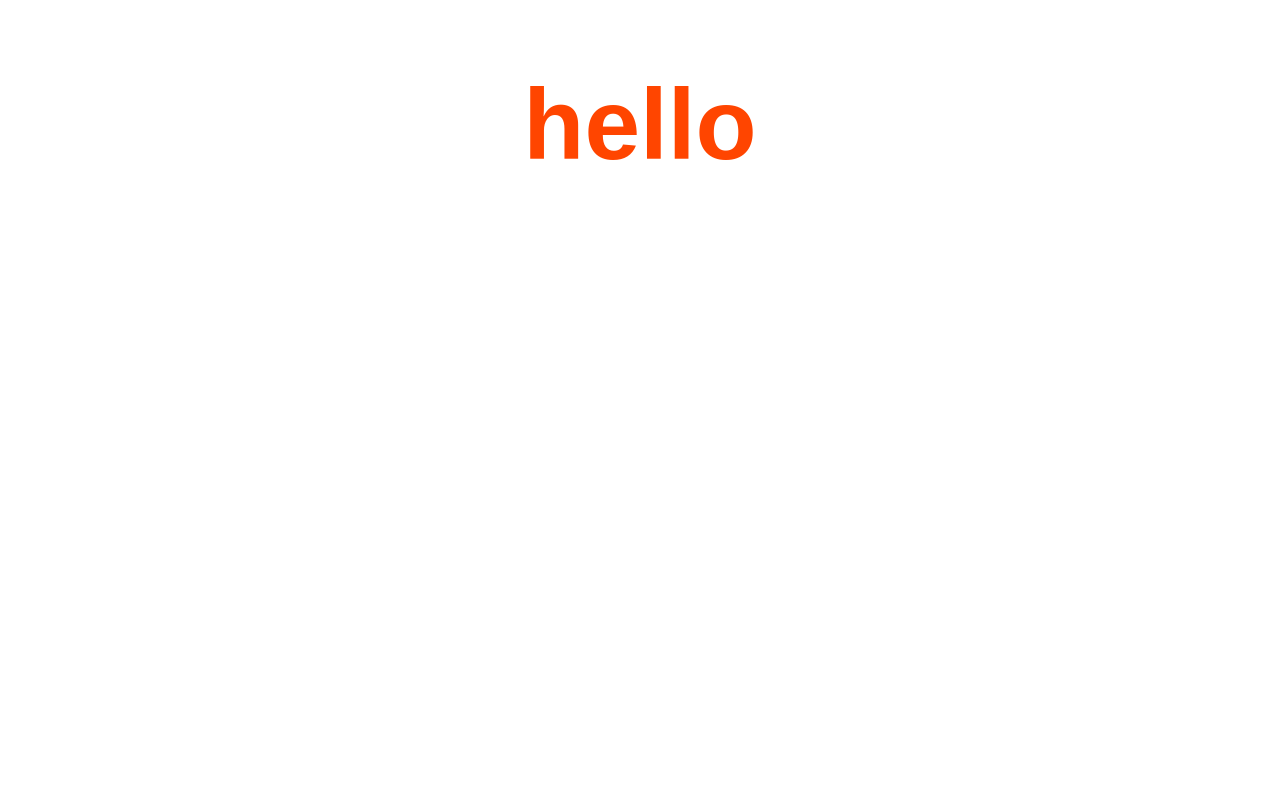
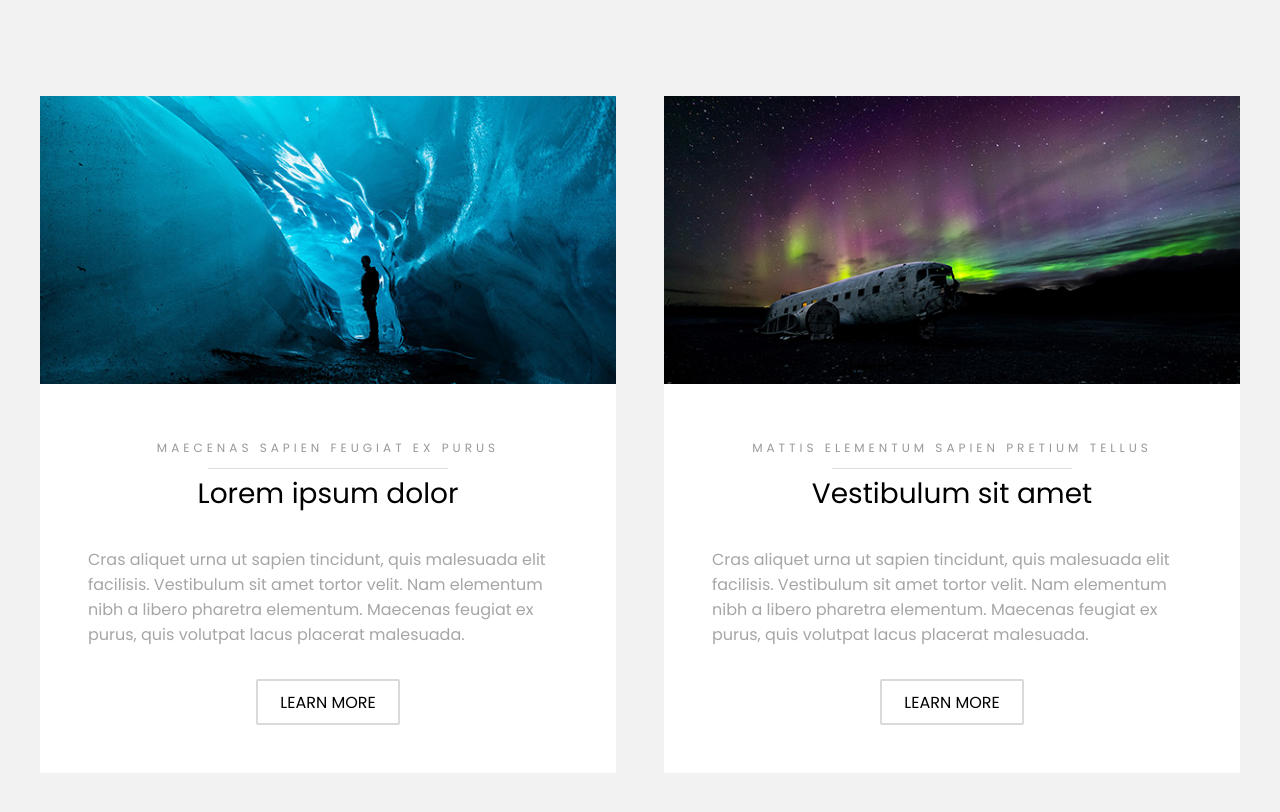
Before and after one commit to Mishka111/mishka.github.io, a plain HTML site: page first_folder/index.html in a window 1280 px wide. Drawn offline with Linux system fonts and the light colour scheme.

Commit message:
first copy page

```diff
--- a/first_folder/index.html
+++ b/first_folder/index.html
@@ -1,12 +1,50 @@
 <!DOCTYPE html>
 <html lang="en">
     <head>
+        <link href="https://fonts.googleapis.com/css?family=Poppins&display=swap" rel="stylesheet">
         <meta charset="UTF-8">
         <meta name="viewport" content="width=device-width, initial-scale=1.0">
-    <title>Document</title>
+        <meta http-equiv="X-UA-Compatible" content="ie=edge">
+        <title>Hielo</title>
         <link rel="stylesheet" href="style.css">
     </head>
         <body>
-    <h1>hello</h1>
+                <div class="wrapper">
+                        <div class="container">
+                                <div class="row">
+                                    <div class="col">
+                                        <div class="box">
+                                                <div class="img"><img src="img/pic02.jpg" alt="pic02"></div>
+                                                <div class="content">
+                                                        <div class="headline">
+                                                    <p class="p-headline">MAECENAS SAPIEN FEUGIAT EX PURUS </p>
+                                                    <h2>Lorem ipsum dolor</h2>
+                                                            </div>
+                                                    <p class="p-margin">Cras aliquet urna ut sapien tincidunt, quis malesuada elit facilisis. Vestibulum sit amet tortor velit.
+                                                         Nam elementum nibh a libero pharetra elementum. Maecenas feugiat ex purus, quis volutpat lacus placerat malesuada.</p>
+                                                    <a href="#" class="button alt">LEARN MORE</a>
+                                                </div>
+                                        </div>
+                                    </div>
+
+                                    <div class="col">
+                                        <div class="box">
+                                                <div class="img"><img src="img/pic03.jpg" alt="pic02"></div>
+                                                <div class="content">
+                                                    <div class="headline">
+                                                <p class="p-headline">MATTIS ELEMENTUM SAPIEN PRETIUM TELLUS</p>
+                                                <h2>Vestibulum sit amet</h2>
+                                                    </div>
+                                                <p class="p-margin">Cras aliquet urna ut sapien tincidunt, quis malesuada elit facilisis. Vestibulum sit amet tortor velit.
+                                                     Nam elementum nibh a libero pharetra elementum. Maecenas feugiat ex purus, quis volutpat lacus placerat malesuada.</p>
+                                                     <a href="#" class="button alt ">LEARN MORE</a>
+                                                </div>
+
+                                        </div>
+                                    </div>
+
+                                </div>
+                        </div>
+                </div>
         </body>
 </html>
--- a/first_folder/style.css
+++ b/first_folder/style.css
@@ -1,9 +1,111 @@
-body {
-    background-color: white;
-    font-family: sans-serif;
+* {
+    padding: 0;
+    margin: 0;
+    font-size: 100%;
+    font-family: 'Poppins', sans-serif;
 }
-h1 {
+
+.wrapper {
+    padding: 6rem 0 4rem 0;
+    background: hsl(0, 0%, 95%, 100%);
     text-align: center;
-    color: orangered;
-    font-size: 100px;
 }
+.container {
+    margin: 0 auto;
+    max-width: 1200px;
+
+}
+.row {
+    display: flex;
+    flex-wrap: wrap;
+    margin: 0 0 2.5rem 0;
+    justify-content:space-between;
+}
+
+.box {
+    background: hsl(0, 0%, 100%,100%);
+
+}
+.col {
+    min-width: 48%;
+    flex-basis: 500px;
+
+}
+
+.content {
+    padding: 3rem;
+}
+.img img {
+    width: 100%;
+    border-radius: 0;
+}
+
+.p-headline {
+    text-transform: uppercase;
+    font-size: .75rem;
+    font-weight: 300;
+    margin: 0 0 .25rem 0;
+    padding: 0 0 .75rem 0;
+    letter-spacing: .25rem;
+    color: hsl(0, 0%, 60%,100%);
+    text-align: center;
+    position: relative;
+}
+.p-headline::after {
+    content: '';
+    position: absolute;
+    margin: auto;
+    right: 0;
+    bottom: 0;
+    left: 0;
+    width: 50%;
+    height: 1px;
+    background-color: rgba(0, 0, 0, 0.125);
+}
+h1, h2, h3, h4, h5, h6 {
+    font-weight: 300;
+    line-height: 1.5;
+    margin: 0 0 1rem 0;
+}
+h2 {
+    font-size: 1.75rem;
+    color: hsl(0, 0%, 0%, 100%);
+    margin-bottom: 2rem;
+}
+p {
+    color: #a6a6a6;
+    text-align: left;
+}
+.p-margin{
+    margin: 0 0 2rem 0;
+}
+.button {
+    transition: background-color 0.2s ease-in-out, color 0.2s ease-in-out;
+    border-radius: 2px;
+    border: 0;
+    cursor: pointer;
+    display: inline-block;
+    font-weight: 300;
+    height: 2.85rem;
+    line-height: 2.95rem;
+    padding: 0 1.5rem;
+    text-align: center;
+    text-decoration: none;
+    text-transform: uppercase;
+    white-space: nowrap;
+}
+.alt {
+    background-color: transparent;
+    box-shadow: inset 0 0 0 2px rgba(0, 0, 0, 0.15);
+    color: #000 !important;
+}
+.button.alt:hover {
+    background-color: rgba(0, 0, 0, 0.075);
+}
+
+@media  (max-width: 1016px) {
+    .col {
+        min-width: 90%;
+        margin: auto;
+    }
+  }
--- a/style.css
+++ b/style.css
@@ -5,10 +5,12 @@ body {
 
 li {
     list-style-type: none;
-    margin: 30px 0;
+    margin: 50px 0;
 }
 a {
+    padding: 10px;
     font-size: 50px;
+    border: 2px solid white;
     color: white;
     text-decoration: none;
 }
```
Also changed, not shown: first_folder/img/pic02.jpg (added), first_folder/img/pic03.jpg (added). Lines whose indentation alone changed are shown as unchanged.
